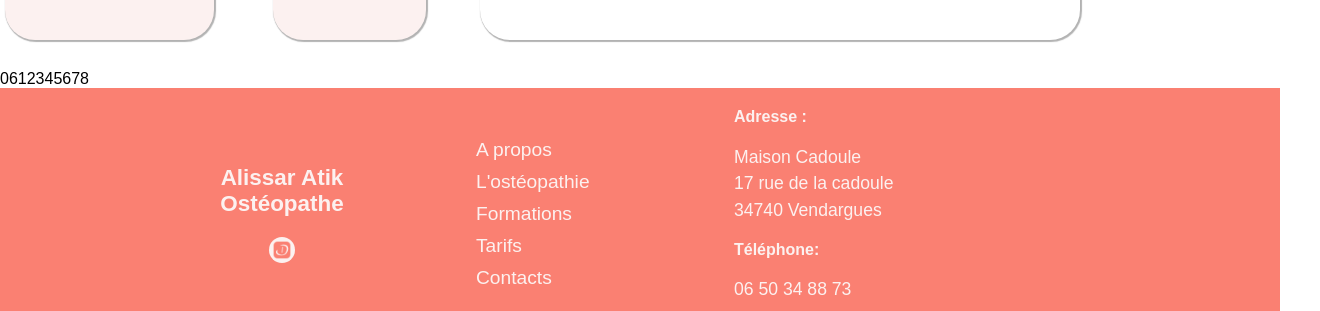
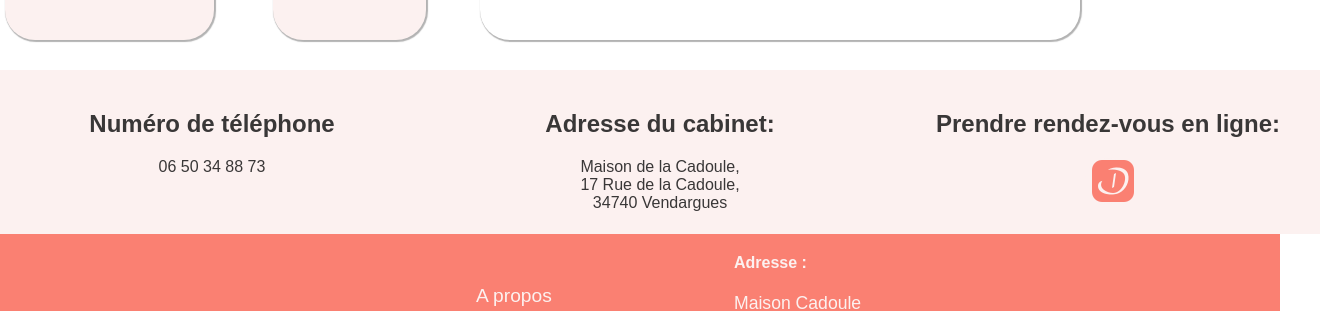
Before and after one commit to FrancoisV34/Alissar-project, a React (Vite) app: page / in a window 1280 px wide. Shown: the part 3210-3521 px from the top of the page, 1320 px wide, since content can reach past the window. Built offline with nearby package versions, Linux system fonts and the light colour scheme.

Commit message:
feat jsx scss
create contacts + display and layout
maybe final commit for now before first deployment test

```diff
--- a/src/Components/Contacts.jsx
+++ b/src/Components/Contacts.jsx
@@ -1,3 +1,33 @@
+import React from 'react';
+import '../Style/Contacts.scss';
+import Docto from '../assets/rdvdocto.png';
+
 export default function Contacts() {
-  return <div className="tel">0612345678</div>;
+  return (
+    <>
+      <section className="contacts" id="contacts">
+        <div className="tel">
+          <h2>Numéro de téléphone</h2>
+          <span>06 50 34 88 73</span>
+        </div>
+        <div className="adresse">
+          <h2>Adresse du cabinet:</h2>
+          <span>Maison de la Cadoule,</span>
+          <span>17 Rue de la Cadoule,</span>
+          <span>34740 Vendargues</span>
+        </div>
+        <div className="rdvdocto">
+          <h2>Prendre rendez-vous en ligne:</h2>
+          <a
+            href="https://www.doctolib.fr/osteopathe/vendargues/alissar-atik"
+            className="doctolib-link"
+            target="_blank"
+            rel="noopener noreferrer"
+          >
+            <img src={Docto} className="docto-img" alt="Logo Doctolib"></img>
+          </a>
+        </div>
+      </section>
+    </>
+  );
 }
--- a/src/Components/Footer.jsx
+++ b/src/Components/Footer.jsx
@@ -13,6 +13,8 @@ export default function Footer() {
             <a
               href="https://www.doctolib.fr/osteopathe/vendargues/alissar-atik"
               className="doctolib"
+              target="_blank"
+              rel="noopener noreferrer"
             >
               <img src={Docto} className="docto" alt="Logo Doctolib"></img>
             </a>
@@ -22,19 +24,19 @@ export default function Footer() {
           <nav className="menu">
             <ul className="ul-list">
               <li>
-                <a>A propos</a>
+                <a href="#a-propos">A propos</a>
               </li>
               <li>
-                <a>L'ostéopathie</a>
+                <a href="#osteo">L'ostéopathie</a>
               </li>
               <li>
-                <a>Formations</a>
+                <a href="#formations">Formations</a>
               </li>
               <li>
-                <a>Tarifs</a>
+                <a href="#tarifs">Tarifs</a>
               </li>
               <li>
-                <a>Contacts</a>
+                <a href="#contacts">Contacts</a>
               </li>
             </ul>
           </nav>
--- a/src/Style/Contacts.scss
+++ b/src/Style/Contacts.scss
@@ -0,0 +1,44 @@
+@use 'Variables' as *;
+@use 'Mixins' as *;
+
+.contacts {
+  background-color: $background-color;
+  color: $button-color;
+  display: flex;
+  flex-direction: row;
+  justify-content: space-between;
+  width: 100%;
+  text-align: center;
+  padding: 20px;
+  .tel {
+    width: 30%;
+  }
+  .adresse {
+    width: 30%;
+    span {
+      display: block;
+    }
+  }
+  .rdvdocto {
+    width: 30%;
+    align-items: center;
+    a {
+      padding: 3px;
+      background-color: $background-color;
+      display: flex;
+      height: 40px;
+      width: 40px;
+      border-radius: 90%;
+      margin: 10px;
+      transition: transform 0.2s ease-in-out;
+      align-items: center;
+      justify-self: center;
+      &:hover {
+        transform: scale(1.1);
+      }
+      .docto-img {
+        object-fit: cover;
+      }
+    }
+  }
+}
--- a/src/Style/Footer.scss
+++ b/src/Style/Footer.scss
@@ -71,6 +71,8 @@ footer {
             display: inline-block;
             transition: transform 0.2s ease;
             transform-origin: center;
+            text-decoration: none;
+            color: $background-color;
             &::after {
               content: '';
               position: absolute;
```
